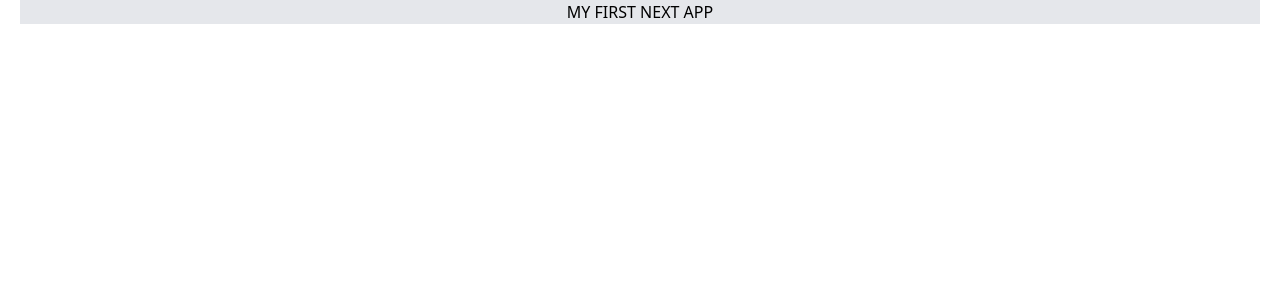
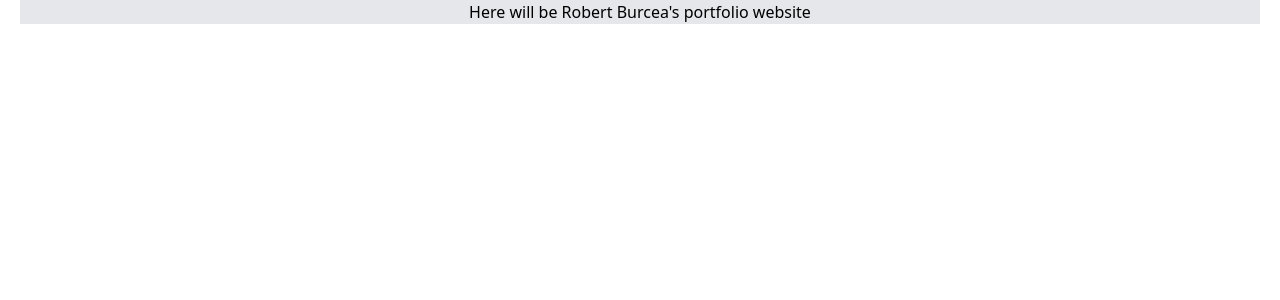
Before and after one commit to robert-burcea/portfolio, a Next.js app: page / in a window 1280 px wide. Shown: the top 300 px of the page. Built offline with nearby package versions, Linux system fonts and the light colour scheme.

Commit message:
change message

```diff
--- a/pages/index.js
+++ b/pages/index.js
@@ -5,7 +5,7 @@ import styles from '../styles/Home.module.css'
 export default function Home() {
   return (
     <div>
-      <h1 className="mx-auto w-[1240px] text-center bg-gray-200">MY FIRST NEXT APP</h1>
+      <h1 className="mx-auto w-[1240px] text-center bg-gray-200">Here will be Robert Burcea's portfolio website</h1>
     </div>
   )
 }
```
